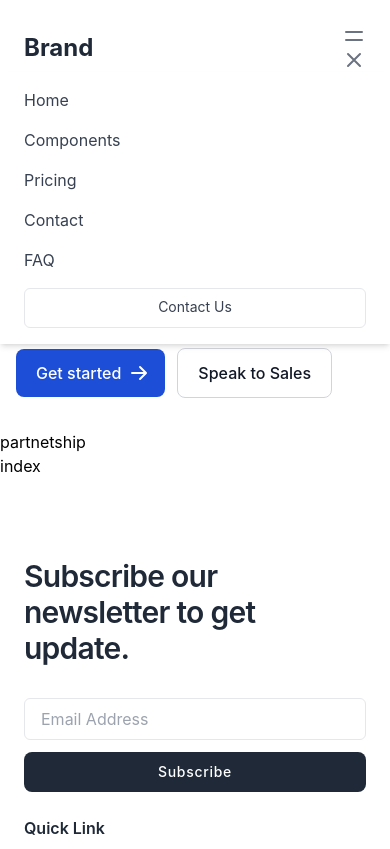
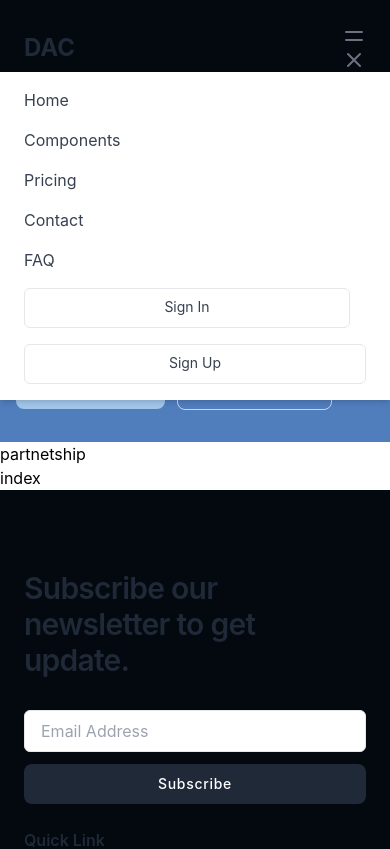
Before and after one commit to ahmadhassoun366/DAC-frontend, a React (Create React App) app in the folder frontend/: page / in a window 390 px wide. Shown: the top 849 px of the page. Built offline with nearby package versions, Linux system fonts and the light colour scheme.

Commit message:
5 colors added / bg colors changed / text changed / buttons / add signin signup buttons

```diff
--- a/frontend/src/layout/footer-layout/footer.jsx
+++ b/frontend/src/layout/footer-layout/footer.jsx
@@ -2,7 +2,7 @@ import React from "react";
 
 const footer = () => {
   return (
-    <footer className="bg-white dark:bg-gray-900">
+    <footer className="bg-CustomColor1" >
       <div className="container mx-auto px-6 py-20">
         <div className="grid grid-cols-1 gap-6 sm:grid-cols-2 sm:gap-y-10 lg:grid-cols-4">
           <div className="sm:col-span-2">
--- a/frontend/src/layout/header-layout/header.jsx
+++ b/frontend/src/layout/header-layout/header.jsx
@@ -3,16 +3,16 @@ import React from "react";
 const header = () => {
     return (
 
-      <header className="bg-white dark:bg-gray-900">
+        <header className="bg-CustomColor1" >
             <nav className="container mx-auto p-6 lg:flex lg:items-center lg:justify-between">
                 <div className="flex items-center justify-between">
                     <div>
-                <a className="text-2xl font-bold text-gray-800 hover:text-gray-700 dark:text-white dark:hover:text-gray-300 lg:text-3xl" href="#">Brand</a>
+                        <a className="text-2xl font-bold text-gray-800 hover:text-gray-700 dark:text-white dark:hover:text-gray-300 lg:text-3xl" href="#">DAC</a>
                     </div>
 
 
                     <div className="flex lg:hidden">
-                <button  type="button" className="text-gray-500 hover:text-gray-600 focus:text-gray-600 focus:outline-none dark:text-gray-200 dark:hover:text-gray-400 dark:focus:text-gray-400" aria-label="toggle menu">
+                        <button type="button" className="text-gray-500 hover:text-gray-600 focus:text-gray-600 focus:outline-none dark:text-gray-200 dark:hover:text-gray-400 dark:focus:text-gray-400" aria-label="toggle menu">
                             <svg x-show="!isOpen" xmlns="http://www.w3.org/2000/svg" className="h-6 w-6" fill="none" viewBox="0 0 24 24" stroke="currentColor" stroke-width="2">
                                 <path stroke-linecap="round" stroke-linejoin="round" d="M4 8h16M4 16h16" />
                             </svg>
@@ -25,7 +25,7 @@ const header = () => {
                 </div>
 
 
-            <div  className="absolute inset-x-0 z-20 w-full bg-white px-6 py-4 shadow-md transition-all duration-300 ease-in-out dark:bg-gray-900 lg:relative lg:top-0 lg:mt-0 lg:flex lg:w-auto lg:translate-x-0 lg:items-center lg:bg-transparent lg:p-0 lg:opacity-100 lg:shadow-none lg:dark:bg-transparent">
+                <div className="absolute inset-x-0 z-20 w-full bg-white px-6 py-4 shadow-md transition-all duration-300 ease-in-out dark:bg-gray-900 lg:relative lg:top-0 lg:mt-0 lg:flex lg:w-auto lg:translate-x-0 lg:items-center lg:bg-transparent lg:p-0 lg:opacity-100 lg:shadow-none lg:dark:bg-transparent">
                     <div className="flex flex-col space-y-4 lg:mt-0 lg:flex-row lg:space-y-0">
                         <a className="text-gray-700 hover:text-blue-500 dark:text-gray-200 dark:hover:text-blue-400 lg:mx-6" href="#">Home</a>
                         <a className="text-gray-700 hover:text-blue-500 dark:text-gray-200 dark:hover:text-blue-400 lg:mx-6" href="#">Components</a>
@@ -34,7 +34,8 @@ const header = () => {
                         <a className="text-gray-700 hover:text-blue-500 dark:text-gray-200 dark:hover:text-blue-400 lg:mx-6" href="#">FAQ</a>
                     </div>
 
-            <a className="mt-4 block h-10 transform rounded-md border px-5 py-2 text-center text-sm capitalize text-gray-700 transition-colors duration-300 hover:bg-gray-100 dark:text-white dark:hover:bg-gray-700 lg:mt-0 lg:w-auto" href="#"> Contact Us </a>
+                    <a className="mt-4 block h-10 transform rounded-md border px-5 py-2 text-center text-sm capitalize text-gray-700 transition-colors duration-300 hover:bg-gray-100 dark:text-white dark:hover:bg-gray-700 lg:mt-0 lg:w-auto mr-4" href="#">Sign In</a>
+                    <a className="mt-4 block h-10 transform rounded-md border px-5 py-2 text-center text-sm capitalize text-gray-700 transition-colors duration-300 hover:bg-gray-100 dark:text-white dark:hover:bg-gray-700 lg:mt-0 lg:w-auto" href="#">Sign Up</a>
                 </div>
             </nav>
         </header>
--- a/frontend/src/pages/Home/components/hero/hero.jsx
+++ b/frontend/src/pages/Home/components/hero/hero.jsx
@@ -2,12 +2,23 @@ import React from 'react'
 
 const hero = () => {
     return (
-    <section class="bg-white dark:bg-gray-900">
+        <section class="bg-CustomColor2" >
             <div class="grid max-w-screen-xl px-4 py-8 mx-auto lg:gap-8 xl:gap-0 lg:py-16 lg:grid-cols-12">
                 <div class="mr-auto place-self-center lg:col-span-7">
-            <h1 class="max-w-2xl mb-4 text-4xl font-extrabold leading-none md:text-5xl xl:text-6xl dark:text-white">Payments tool for software companies</h1>
-            <p class="max-w-2xl mb-6 font-light text-gray-500 lg:mb-8 md:text-lg lg:text-xl dark:text-gray-400">From checkout to global sales tax compliance, companies around the world use Flowbite to simplify their payment stack.</p>
-            <a href="#" class="inline-flex items-center justify-center px-5 py-3 mr-3 text-base font-medium text-center text-white rounded-lg bg-blue-700 hover:bg-blue-800 focus:ring-4 focus:ring-blue-300 dark:focus:ring-blue-900">
+                    <h1 class="max-w-2xl mb-4 text-4xl font-extrabold leading-none md:text-5xl xl:text-6xl dark:text-white">Streamlined Accounting for Efficient Business Management</h1>
+                    <p class="max-w-2xl mb-6 font-light text-CustomColor5 lg:mb-8 md:text-lg lg:text-xl">Empowering Your Business with Seamless Accounting and Store Management</p>
+                    <a href="#"
+                        class="inline-flex
+                         items-center
+                          justify-center
+                           px-5 py-3 mr-3
+                           text-base
+                            font-medium
+                             text-center
+                              text-CustomColor1
+                              rounded-lg
+                               bg-CustomColor3  focus:ring-4 focus:ring-blue-300 dark:focus:ring-blue-900"
+                    >
                         Get started
                         <svg class="w-5 h-5 ml-2 -mr-1" fill="currentColor" viewBox="0 0 20 20" xmlns="http://www.w3.org/2000/svg"><path fill-rule="evenodd" d="M10.293 3.293a1 1 0 011.414 0l6 6a1 1 0 010 1.414l-6 6a1 1 0 01-1.414-1.414L14.586 11H3a1 1 0 110-2h11.586l-4.293-4.293a1 1 0 010-1.414z" clip-rule="evenodd"></path></svg>
                     </a>
@@ -16,7 +27,8 @@ const hero = () => {
                     </a>
                 </div>
                 <div class="hidden lg:mt-0 lg:col-span-5 lg:flex">
-            <img src="https://flowbite.s3.amazonaws.com/blocks/marketing-ui/hero/phone-mockup.png" alt="mockup" />
+                    {/* <img src="https://flowbite.s3.amazonaws.com/blocks/marketing-ui/hero/phone-mockup.png" alt="mockup" /> */}
+                    <img src='hero1.png' alt='' />
                 </div>
             </div>
         </section>
--- a/frontend/tailwind.config.js
+++ b/frontend/tailwind.config.js
@@ -2,8 +2,23 @@
 module.exports = {
   content: [
     "./src/**/*.{js,jsx,ts,tsx}",
-  ],  theme: {
-    extend: {},
+  ], theme: {
+    extend: {
+      colors: {
+
+        'CustomColor1': '#04080F',
+        'CustomColor2': '#507DBC',
+        'CustomColor3': '#A1C6EA',
+        'CustomColor4': '#BBD1EA',
+        'CustomColor5': '#DAE3E5',
+        'anotherCustomColor': {
+          '100': '#f7fafc',
+          '200': '#edf2f7',
+          '300': '#e2e8f0',
+          '900': '#1a202c',
+        }
+      }
+    },
   },
   plugins: [],
 }
```
Also changed, not shown: frontend/public/content-management-system.png (added), frontend/public/hero1.png (added). Lines whose indentation alone changed are shown as unchanged.
